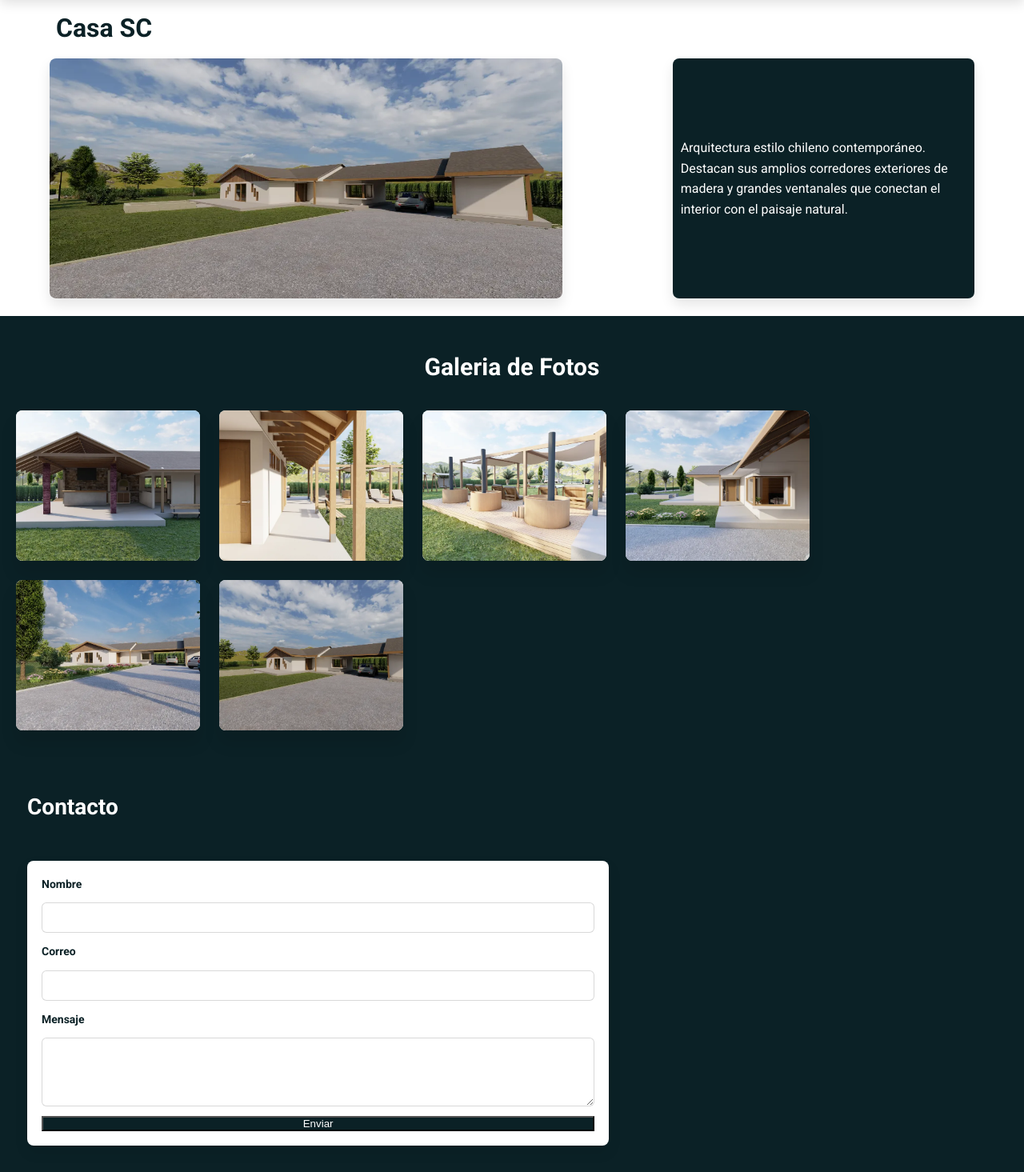
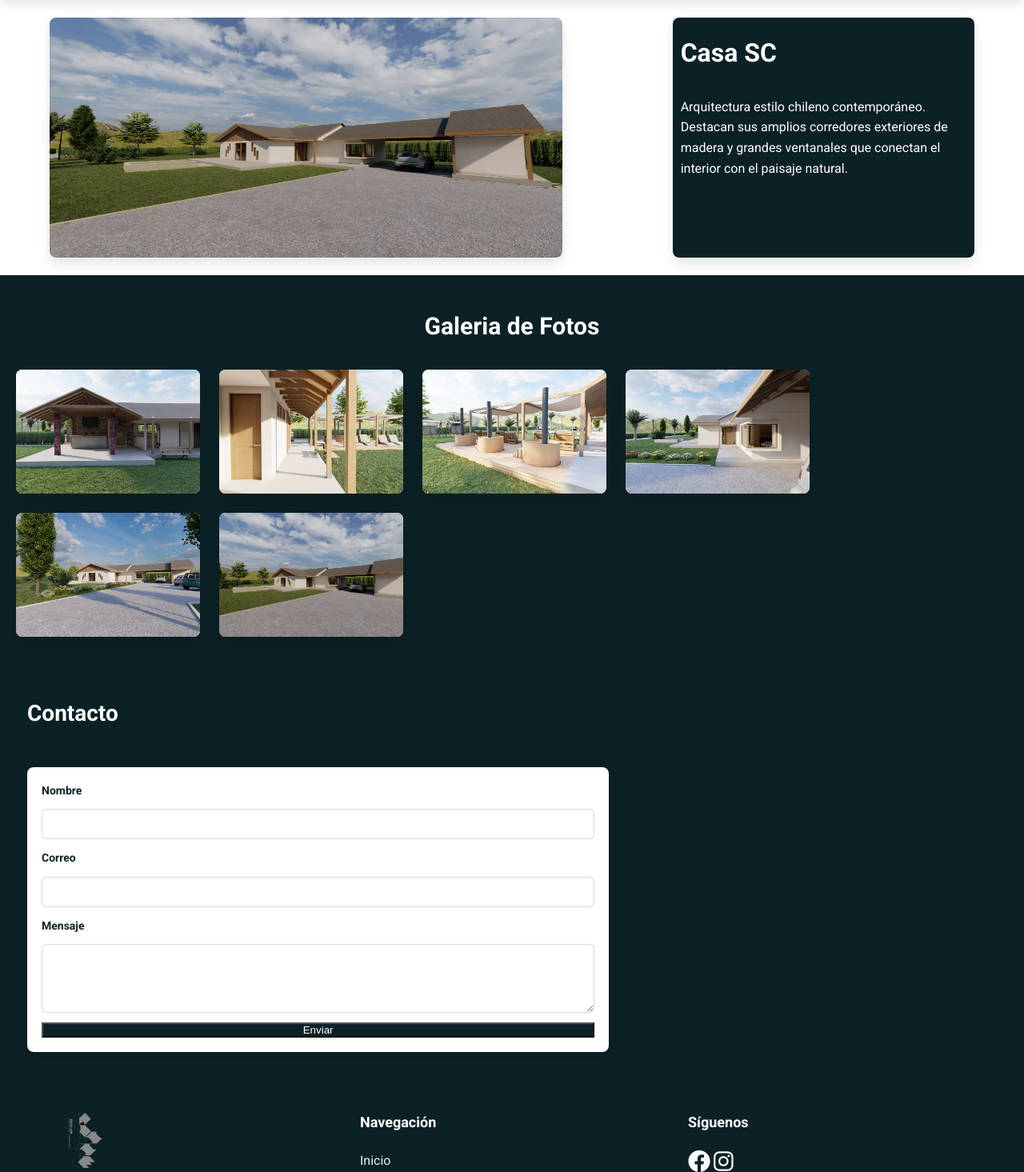
Before and after one commit to Juankri/WebAdiie, a Flask app: page /plano01 in a window 1280 px wide. Shown: the part 140-1605 px from the top of the page at 80% size. Run offline with Flask 3, Linux system fonts and the light colour scheme.

Commit message:
Actualizacion descripppp

```diff
--- a/static/css/css_galeria_planos.css
+++ b/static/css/css_galeria_planos.css
@@ -59,11 +59,14 @@
 }
 
 .container_galeria_planos img{
-    padding: 5px 0;
+    object-position: center;
     width: 100%;
     height: 200px;
     object-fit: cover;
     display: block;
+    aspect-ratio: 4 / 3;
+
+
 
     }
 
@@ -100,5 +103,4 @@
     }
 
 
-
 }
--- a/static/css/css_proyectos.css
+++ b/static/css/css_proyectos.css
@@ -6,12 +6,7 @@
     box-sizing: border-box;
 }
 
-.main_proyecto h1{
-    text-align: start;
-    font-size: 32px;
-    color: #0B2126;
-    padding:  0 20px;
-}
+
 
 .proyecto{
     /* Quitamos la altura fija para que se ajuste al contenido */
@@ -52,18 +47,24 @@
 }
 
 .descripcion_proyecto{
-
-    /* Quitamos el ancho fijo para que el grid lo controle */
+    display: grid;
+    grid-template-rows: 1fr 2fr 1fr;
     background-color: #0B2126;
     border-radius: 8px;
     padding: 10px; /* Añadimos padding para el espacio interior */
     box-shadow: 0 8px 16px rgba(0,0,0,0.1);
-    display: flex; /* Usamos flexbox para centrar el contenido dentro de la tarjeta */
     justify-content: center;
     align-items: center;
     height: 100%; /* Ocupa toda la altura de la fila del grid */
     box-sizing: border-box;
     margin: 0; /* Quitamos el margen que ya no es necesario */
+}
+
+.descripcion_proyecto h1{
+    color: #fff;
+    padding: 0;
+
+
 }
 
 
@@ -104,7 +105,6 @@
 
 .fotos_proyectos{
 
-    height: 400px;
     width: 80%;
 
     display: grid ;
--- a/templates/plano01.html
+++ b/templates/plano01.html
@@ -44,12 +44,12 @@
     </header>
 
     <main class="main_proyecto">
-        <h1>Casa SC</h1>
         <div class="proyecto">
             <div class="tarjeta_proyecto">
             <img src="{{ url_for('static', filename='img/Plano01/CASA_SC/casa_sc06.webp') }}" alt="">
             </div>
             <div class="descripcion_proyecto">
+            <h1>Casa SC</h1>
             <p>Arquitectura estilo chileno contemporáneo. Destacan sus amplios corredores exteriores de madera y grandes ventanales que conectan el interior con el paisaje natural.</p>
             </div>
         </div>
--- a/templates/plano02.html
+++ b/templates/plano02.html
@@ -44,12 +44,13 @@
     </header>
 
     <main class="main_proyecto">
-        <h1>Casa Pinos</h1>
+
         <div class="proyecto">
             <div class="tarjeta_proyecto">
             <img src="{{ url_for('static', filename='img/Plano02/CASA_PINOS/casa_pinos02.webp') }}" alt="">
             </div>
             <div class="descripcion_proyecto">
+            <h1>Casa Pinos</h1>
             <p>Un refugio moderno diseñado para la desconexión total. La estructura se integra respetuosamente entre los árboles, ofreciendo privacidad absoluta y vistas panorámicas del bosque desde cada habitación, difuminando el límite entre interior y exterior.</p>
             </div>
         </div>
--- a/templates/plano03.html
+++ b/templates/plano03.html
@@ -44,12 +44,12 @@
     </header>
 
     <main class="main_proyecto">
-        <h1>Casa NG</h1>
         <div class="proyecto">
             <div class="tarjeta_proyecto">
             <img src="{{ url_for('static', filename='img/Plano03/CASANG/casang02.webp') }}" alt="">
             </div>
             <div class="descripcion_proyecto">
+            <h1>Casa NG</h1>
             <p>Una casa diseñada para compartir. Su distribución conecta todos los espacios interiores con una gran terraza central, donde un fogón en obra se convierte en el corazón del hogar, ideal para disfrutar las tardes al aire libre con total privacidad.</p>
             </div>
         </div>
--- a/templates/plano04.html
+++ b/templates/plano04.html
@@ -44,12 +44,12 @@
     </header>
 
     <main class="main_proyecto">
-        <h1>Casa MH</h1>
         <div class="proyecto">
             <div class="tarjeta_proyecto">
             <img src="{{ url_for('static', filename='img/Plano04/CASAMH/casamh03.webp') }}" alt="">
             </div>
             <div class="descripcion_proyecto">
+            <h1>Casa MH</h1>
             <p>Un diseño que respira tranquilidad y orden. Sus espacios se abren hacia el jardín mediante ventanales de piso a cielo, incluyendo detalles únicos como ventanas en esquina y caminos de acceso en gravilla que invitan a recorrer el exterior.</p>
             </div>
         </div>
--- a/templates/plano05.html
+++ b/templates/plano05.html
@@ -44,12 +44,13 @@
     </header>
 
     <main class="main_proyecto">
-        <h1>Casa HP</h1>
+
         <div class="proyecto">
             <div class="tarjeta_proyecto">
             <img src="{{ url_for('static', filename='img/Plano05/CASAHP/casahp01.webp') }}" alt="">
             </div>
             <div class="descripcion_proyecto">
+            <h1>Casa HP</h1>
             <p>Una vivienda diseñada para impresionar. La arquitectura juega con la continuidad visual: el muro de piedra exterior ingresa al salón principal, borrando el límite entre adentro y afuera. Ideal para quienes buscan sofisticación y calidez en un mismo espacio.</p>
             </div>
         </div>
--- a/templates/plano06.html
+++ b/templates/plano06.html
@@ -44,12 +44,13 @@
     </header>
 
     <main class="main_proyecto">
-        <h1>Casa FR</h1>
+
         <div class="proyecto">
             <div class="tarjeta_proyecto">
             <img src="{{ url_for('static', filename='img/Plano06/CASAFR/casafr01.webp') }}" alt="">
             </div>
             <div class="descripcion_proyecto">
+            <h1>Casa FR</h1>
             <p>Arquitectura contemporánea de volúmenes sólidos inserta en un bosque de pinos. Su fachada en tonos grises y líneas geométricas genera un contraste moderno con el entorno natural.</p>
             </div>
         </div>
--- a/templates/plano07.html
+++ b/templates/plano07.html
@@ -44,12 +44,13 @@
     </header>
 
     <main class="main_proyecto">
-        <h1>Casa CG</h1>
+
         <div class="proyecto">
             <div class="tarjeta_proyecto">
             <img src="{{ url_for('static', filename='img/Plano07/CASACG/casacg03.webp') }}" alt="">
             </div>
             <div class="descripcion_proyecto">
+            <h1>Casa CG</h1>
             <p>Reinterpretación contemporánea de la arquitectura colonial chilena. Destacan sus amplios corredores perimetrales y un gran quincho revestido en piedra, ideal para la vida familiar.</p>
             </div>
         </div>
--- a/templates/plano08.html
+++ b/templates/plano08.html
@@ -44,12 +44,12 @@
     </header>
 
     <main class="main_proyecto">
-        <h1>Casa 01</h1>
         <div class="proyecto">
             <div class="tarjeta_proyecto">
             <img src="{{ url_for('static', filename='img/Plano08/CASA1/casa1_2.webp') }}" alt="">
             </div>
             <div class="descripcion_proyecto">
+            <h1>Casa 01</h1>
             <p>Una casa que equilibra lo moderno y lo tradicional. Sus techos altos con madera expuesta y los detalles en piedra natural crean ambientes amplios pero acogedores, perfectos para quienes buscan diseño y calidez de hogar en un mismo lugar.</p>
             </div>
         </div>
--- a/templates/proyecto01.html
+++ b/templates/proyecto01.html
@@ -44,12 +44,12 @@
     </header>
 
     <main class="main_proyecto">
-        <h1>QUINCHO AF</h1>
         <div class="proyecto">
             <div class="tarjeta_proyecto">
             <img src="{{ url_for('static', filename='img/Proyecto01/QUINCHO_AF/quincho05.webp') }}" alt="">
             </div>
             <div class="descripcion_proyecto">
+            <h1>QUINCHO AF</h1>
             <p>Diseño de quincho moderno con piscina, estilo minimalista y acabados en madera...</p>
             </div>
         </div>
--- a/templates/proyecto02.html
+++ b/templates/proyecto02.html
@@ -44,12 +44,12 @@
     </header>
 
     <main class="main_proyecto">
-        <h1>Locales Comerciales</h1>
         <div class="proyecto">
             <div class="tarjeta_proyecto">
             <img src="{{ url_for('static', filename='img/Proyecto02/LOCALES_COMERCIALES/locales08.webp') }}" alt="">
             </div>
             <div class="descripcion_proyecto">
+            <h1>Locales Comerciales</h1>
             <p>Diseño arquitectónico comercial de alto impacto. Fachadas modernas con iluminación estratégica y distribución optimizada para maximizar la visibilidad y el flujo de clientes.</p>
             </div>
         </div>
```
